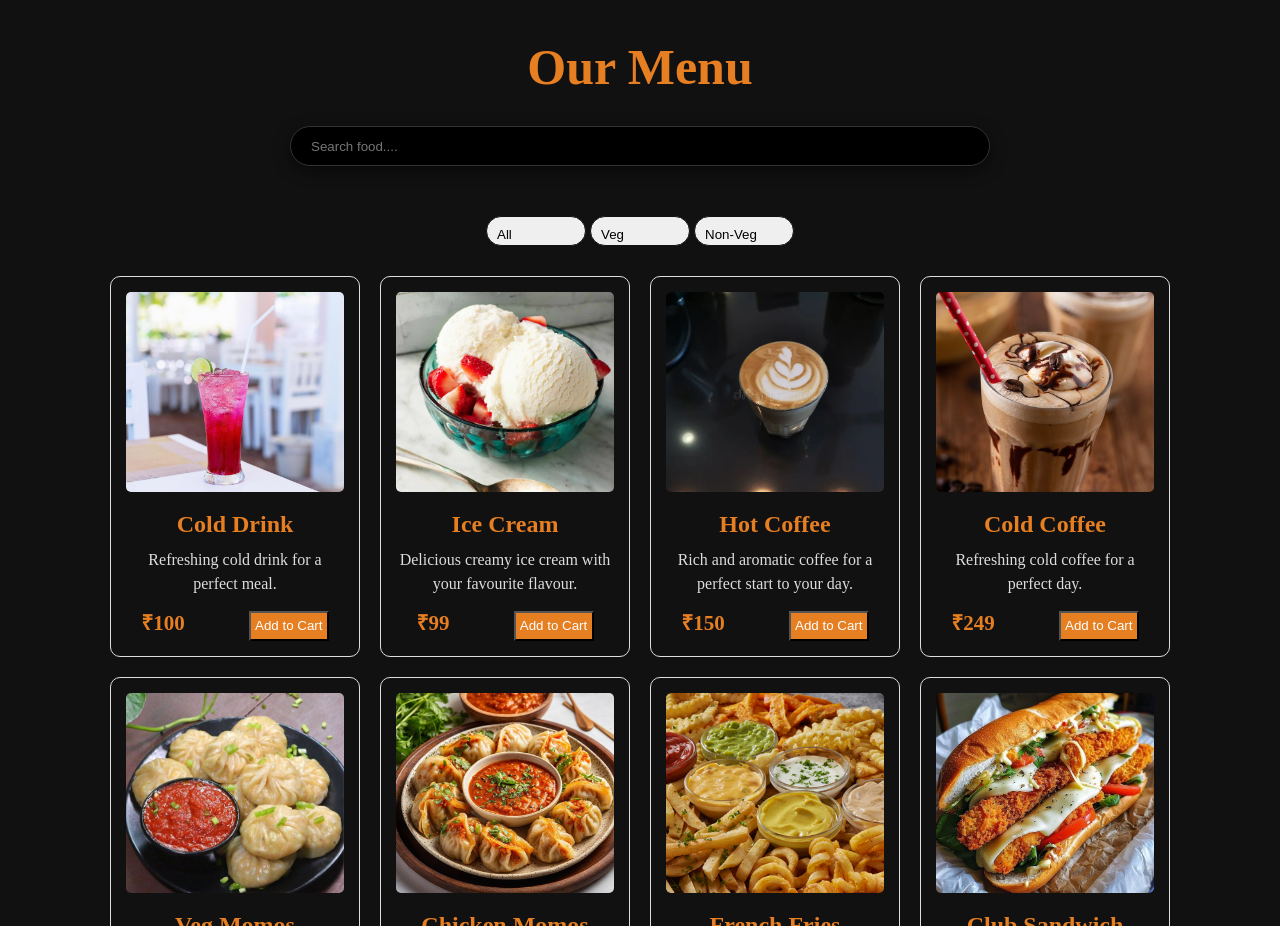
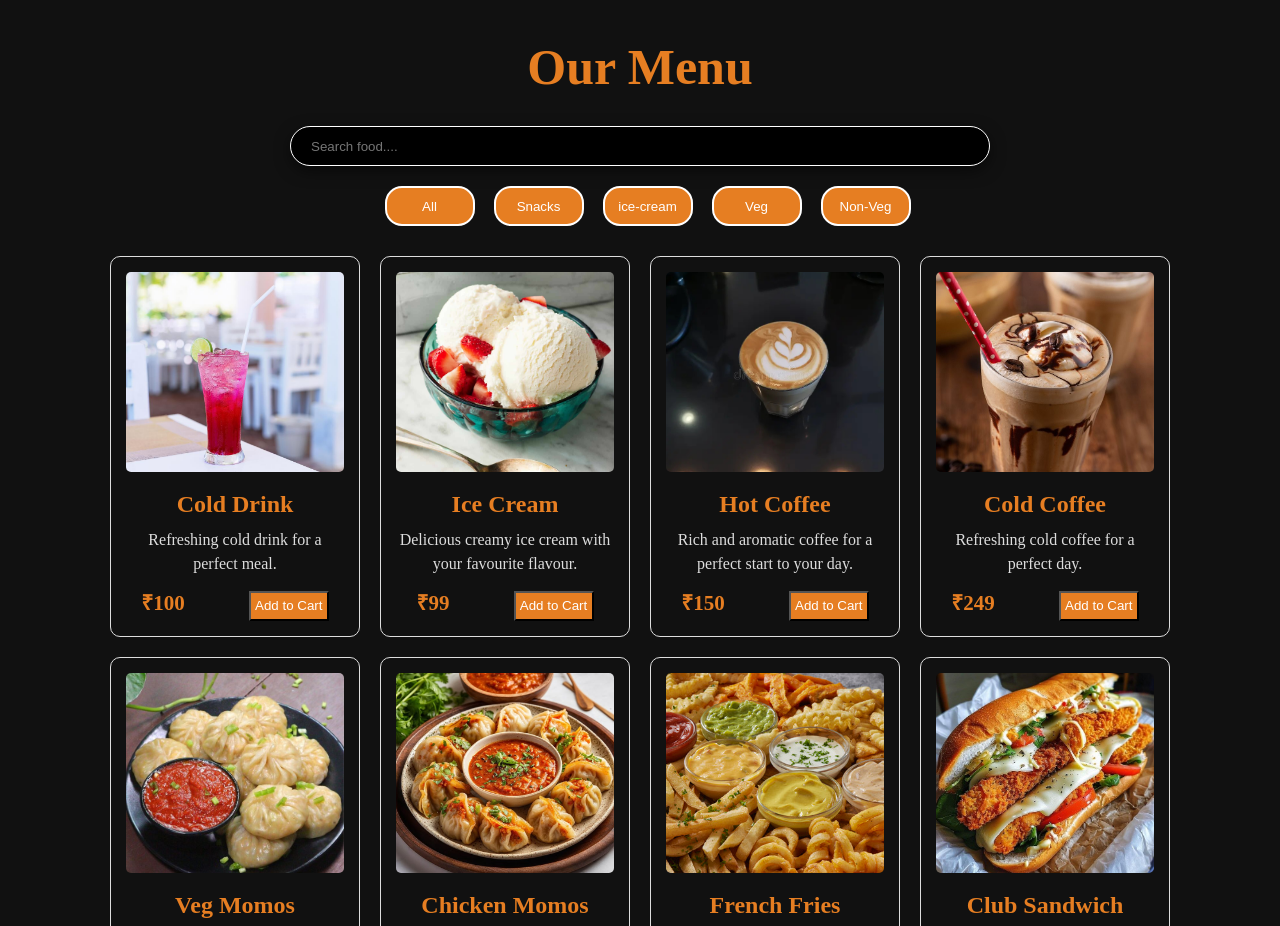
Before and after one commit to shivamgupta916214-ux/The-Social-Bite, a plain HTML site: page index.html in a window 1280 px wide. Shown: the part 802-1728 px from the top of the page. Drawn offline with Linux system fonts and the light colour scheme.

Commit message:
Update restaurant website CSS

```diff
--- a/index.html
+++ b/index.html
@@ -125,8 +125,11 @@
             </div>
 
             <button class="all-btn" type="button"> All</button>
+            <button class="all-btn" type="button"> Snacks </button>
+            <button class="all-btn" type="button"> ice-cream </button>
             <button class="all-btn" type="button"> Veg </button>
             <button class="all-btn" type="button"> Non-Veg</button>
+
 
 
         </div>
--- a/style.css
+++ b/style.css
@@ -250,9 +250,8 @@ nav ul li a:hover{
 .search-bar{
     width: 700px;
     height: 40px;
-    margin-bottom: 30px;
     padding: 10px 20px ;
-    border: 1px solid #333;
+    border: 1px solid white;
     border-radius: 50px;
     background-color: black;
     color: #ddd;
@@ -260,18 +259,27 @@ nav ul li a:hover{
 
 }
 .search-bar:hover{
-    transform: translateY(-8px);
-    border-color: #e67e22;
+
+   border-color: #e67e22;
 }
+
 .all-btn{
-    width: 100px;
-    height: 30px;
-    text-align: start;
+    height: 40px;
+    width: 90px;
+    text-align: center;
+    color: white;
+    background-color:#e67e22;
+    margin-left: 15px;
     margin-bottom: 30px;
     padding: 10px;
-    border:1px solid #111;
-    border-radius: 20px;
-    gap: 30px;
+    border:2px solid white;
+    border-radius: 17px;
+    cursor: pointer;
+
+}
+.all-btn:hover{
+    background-color: white;
+    color: black;
 }
 
 
```
